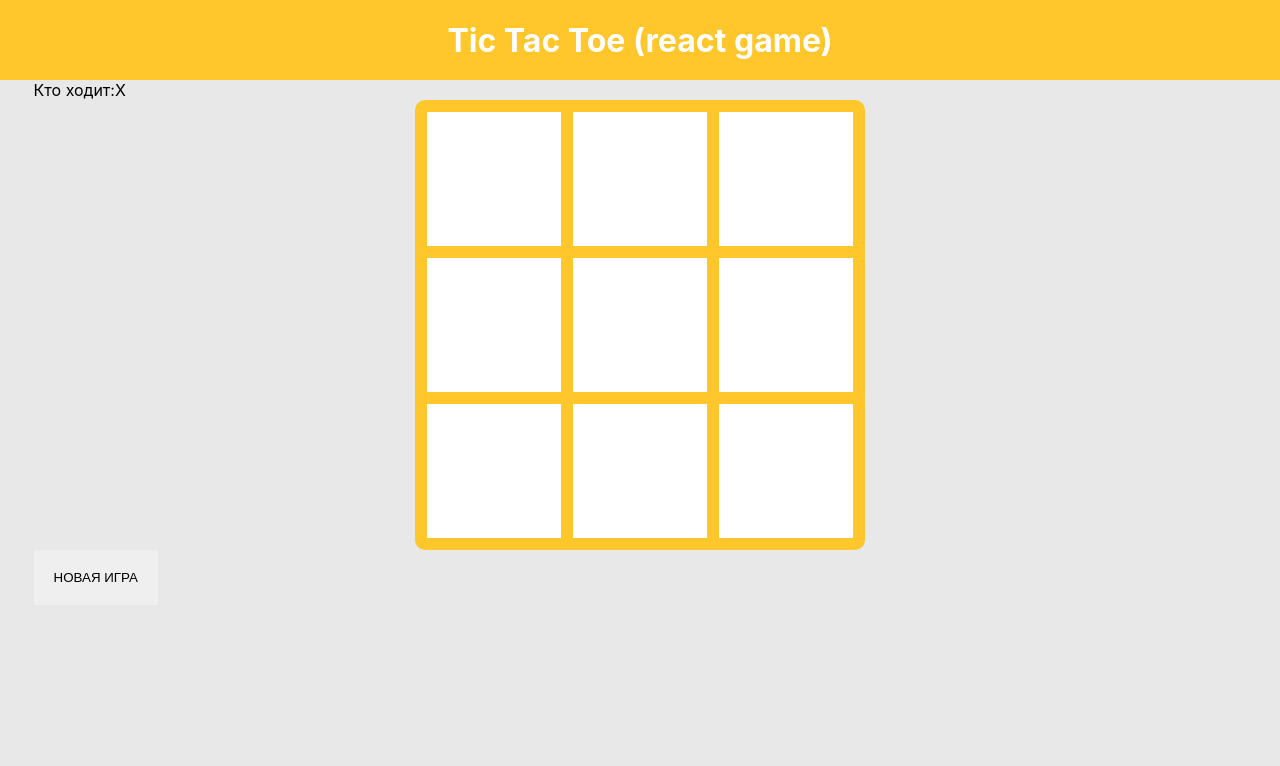
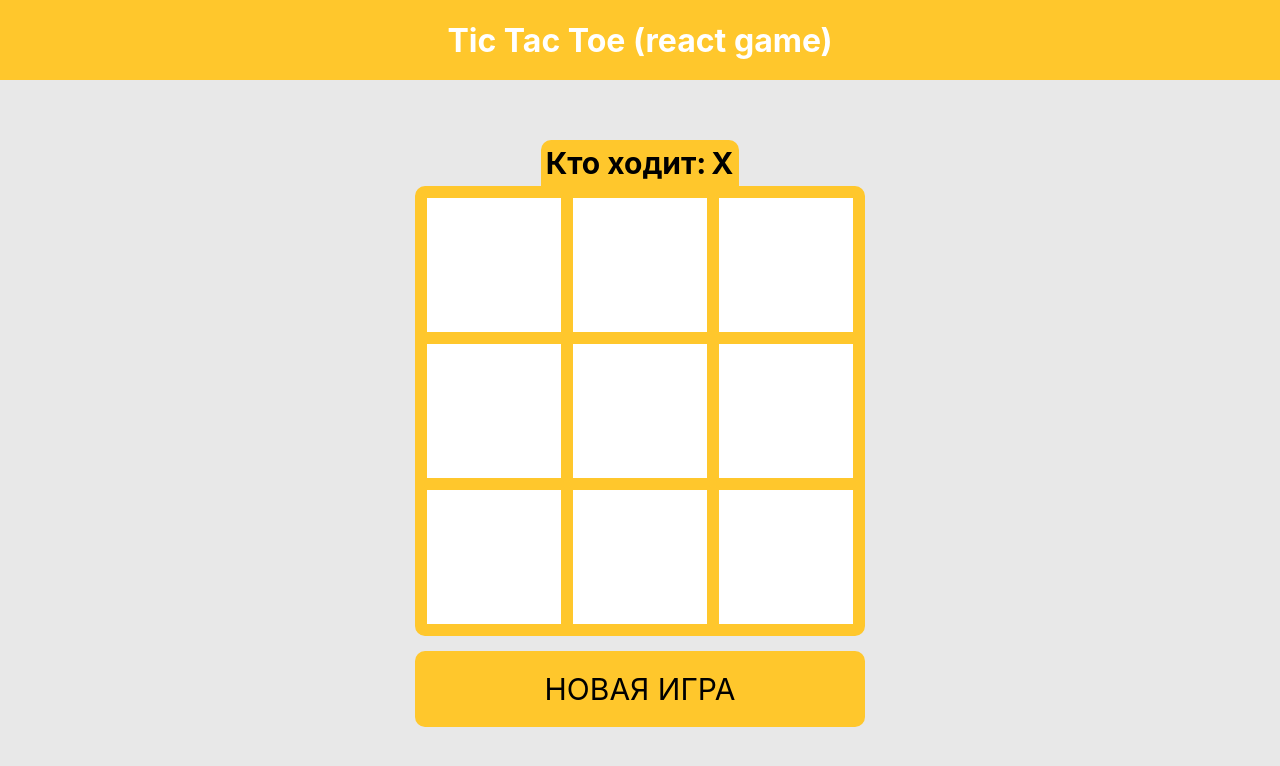
Before and after one commit to Ausenteer/tic-tac-toe-react, a React (Create React App) app: page / in a window 1280 px wide. Shown: the top 766 px of the page. Built offline with nearby package versions, Linux system fonts and the light colour scheme.

Commit message:
change design

```diff
--- a/src/App.tsx
+++ b/src/App.tsx
@@ -1,33 +1,20 @@
 import React from 'react';
-import { useAppDispatch, useAppSelector } from './hooks/useReduxStore';
-import gameSelector from './store/selectors/gameSelector';
 import GlobalStyle from './assets/GlobalStyle';
 import './App.css';
 import Container from './assets/Container';
 import AppHeader from './components/AppHeader';
-import Button from './assets/Button';
-import { startNewGame } from './store/gameSlice';
 import BoardGame from './components/BoardGame';
+import InfoGame from './components/InfoGame';
 
-const App:React.FC = () => {
-  const { currentMove, winner } = useAppSelector(gameSelector);
-  const dispatch = useAppDispatch();
-  const result = winner ? `Победили ${winner}` : null;
-  return (
+const App:React.FC = () => (
   <>
     <GlobalStyle />
     <AppHeader />
     <Container>
-        <p>
-          Кто ходит:
-          {currentMove}
-        </p>
+      <InfoGame />
       <BoardGame />
-        <Button role="button" onClick={() => dispatch(startNewGame())}>НОВАЯ ИГРА</Button>
-        {result}
     </Container>
   </>
 );
-};
 
 export default App;
--- a/src/assets/BoardWrapper.ts
+++ b/src/assets/BoardWrapper.ts
@@ -4,7 +4,6 @@ import { mainColor } from './variables';
 const BoardWrapper = styled.div`
   width: 450px;
   height: 450px;
-  margin: 0 auto;
   background-color: ${mainColor};
   color: #000;
   border: 6px solid ${mainColor};
--- a/src/assets/Button.ts
+++ b/src/assets/Button.ts
@@ -1,7 +1,12 @@
 import styled from 'styled-components/macro';
+import { mainColor } from './variables';
 
 const Button = styled.button`
-    padding: 20px;
+  width: 450px;
+  margin-top: 15px;
+  background-color: ${mainColor};
+  padding: 20px;
+  border-radius: 10px;
 `;
 
 export default Button;
--- a/src/assets/Container.ts
+++ b/src/assets/Container.ts
@@ -1,11 +1,16 @@
 import styled from 'styled-components/macro';
 
 const Container = styled.div`
-    padding-right: 8px;
-    padding-left: 8px;
-    margin-right: auto;
-    margin-left: auto;
-    max-width: 96%;
+  font-size: 30px;
+  font-weight: 700;
+  padding-right: 8px;
+  padding-left: 8px;
+  margin-right: auto;
+  margin-left: auto;
+  max-width: 900px;
+  display: flex;
+  flex-direction: column;
+  align-items: center;
 `;
 
 export default Container;
--- a/src/assets/GlobalStyle.ts
+++ b/src/assets/GlobalStyle.ts
@@ -20,22 +20,16 @@ const GlobalStyle = createGlobalStyle`
     overflow-y: scroll;
     margin: 0;
     background-color: ${secondaryColor};
-  }
+}
 
   a {
     text-decoration: none;
   }
   button {
     border-width: 0;
-  }
-
-  table {
-    display: table;
-    border-collapse: collapse;
-    box-sizing: border-box;
-    text-indent: initial;
-    border-spacing: 2px;
-    border-color: grey;
+    cursor: pointer;
+    font-family: inherit;
+    font-size: inherit;
   }
 `;
 
--- a/src/assets/Header.ts
+++ b/src/assets/Header.ts
@@ -8,6 +8,7 @@ const Header = styled.header`
   align-items: center;
   justify-content: center;
   color: #fff;
+  margin-bottom: 60px;
 `;
 
 export default Header;
--- /dev/null
+++ b/src/assets/InfoGameWrapper.ts
@@ -0,0 +1,17 @@
+import styled from 'styled-components/macro';
+import { mainColor } from './variables';
+
+const InfoGameWrapper = styled.div`
+  display: flex;
+  background-color: ${mainColor};
+  padding: 5px;
+  border-top-left-radius: 10px;
+  border-top-right-radius: 10px;
+
+  p:last-child {
+    margin-left: 5px;
+    width: 23px;
+  }
+`;
+
+export default InfoGameWrapper;
--- a/src/assets/Square.ts
+++ b/src/assets/Square.ts
@@ -1,16 +1,15 @@
 import styled from 'styled-components/macro';
 
 const Square = styled.div`
+  display: flex;
+  justify-content: center;
+  align-items: center;
+  margin: 2px;
   border: 4px solid #ffc72c;
   cursor: pointer;
   background-color: #fff;
   border-radius: 2px;
-  font-weight: 700;
-  font-size: 30px;
-  display: flex;
-  justify-content: center;
-  align-items: center;
-  margin: 2px;
+
 `;
 
 export default Square;
--- a/src/components/BoardGame.tsx
+++ b/src/components/BoardGame.tsx
@@ -3,7 +3,8 @@ import { useAppDispatch, useAppSelector } from '../hooks/useReduxStore';
 import gameSelector from '../store/selectors/gameSelector';
 import BoardWrapper from '../assets/BoardWrapper';
 import Square from '../assets/Square';
-import { setSymbol } from '../store/gameSlice';
+import { setSymbol, startNewGame } from '../store/gameSlice';
+import Button from '../assets/Button';
 
 const BoardGame:React.FC = () => {
   const { board, winner } = useAppSelector(gameSelector);
@@ -18,9 +19,12 @@ const BoardGame:React.FC = () => {
     <Square tabIndex={0} role="button" onClick={() => handleSetSymbol(rowIndex, colIndex)}>{value}</Square>
   )));
   return (
-    <BoardWrapper>
-      {boardGame}
-    </BoardWrapper>
+    <>
+      <BoardWrapper>
+        {boardGame}
+      </BoardWrapper>
+      <Button role="button" onClick={() => dispatch(startNewGame())}>НОВАЯ ИГРА</Button>
+    </>
   );
 };
 
--- /dev/null
+++ b/src/components/InfoGame.tsx
@@ -0,0 +1,20 @@
+import React from 'react';
+import { useAppSelector } from '../hooks/useReduxStore';
+import gameSelector from '../store/selectors/gameSelector';
+import InfoGameWrapper from '../assets/InfoGameWrapper';
+
+const InfoGame:React.FC = () => {
+  const { currentMove } = useAppSelector(gameSelector);
+  return (
+    <InfoGameWrapper>
+      <p>
+        Кто ходит:
+      </p>
+      <p>
+        {currentMove}
+      </p>
+    </InfoGameWrapper>
+  );
+};
+
+export default InfoGame;
```
Lines whose indentation alone changed are shown as unchanged.
